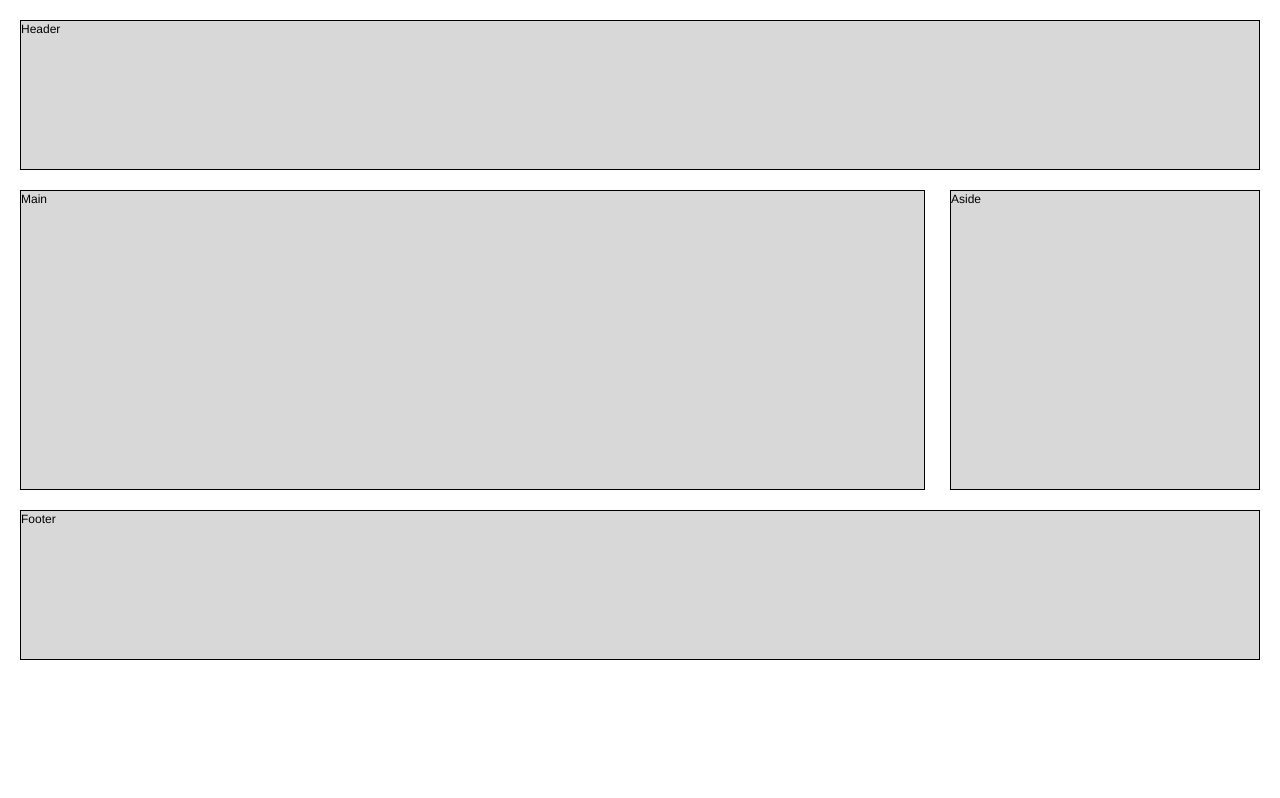
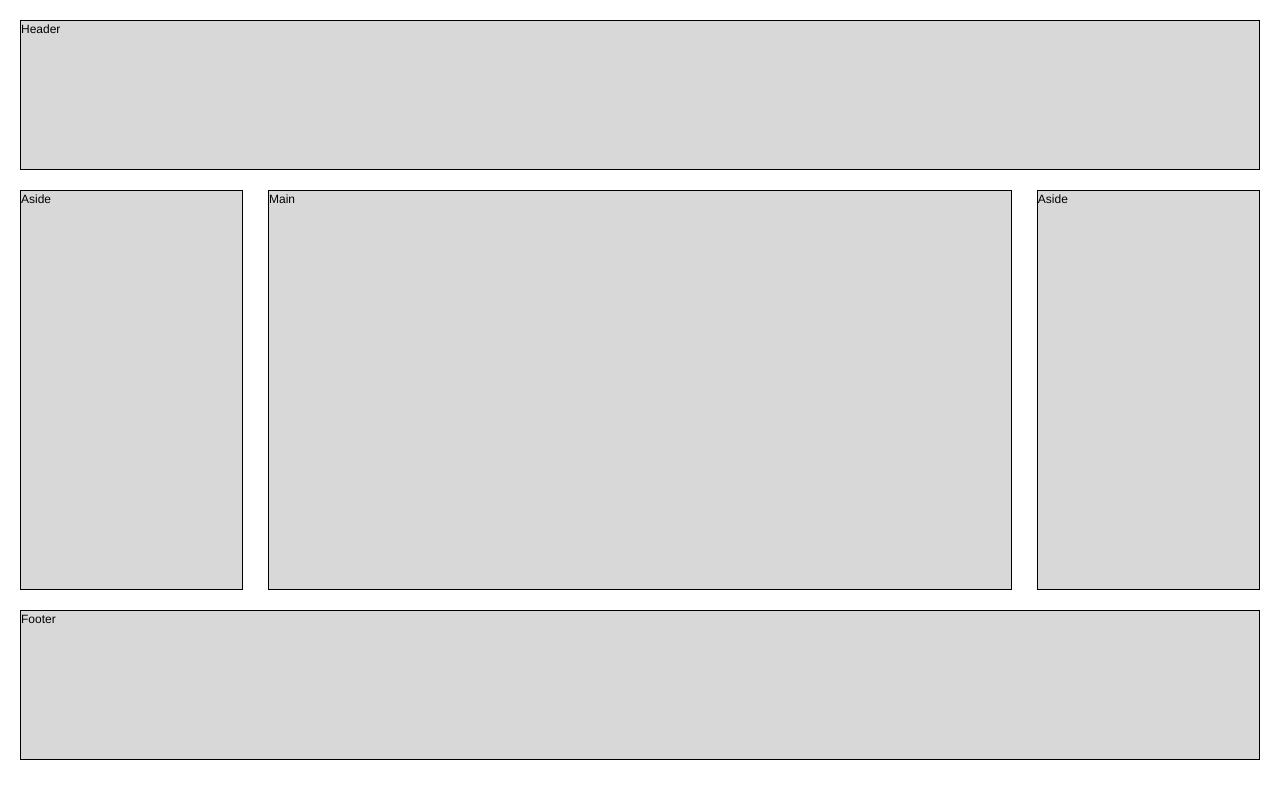
Before and after one commit to jroos1/three_column, a plain HTML site: page index.html in a window 1280 px wide. Drawn offline with nearby package versions, Linux system fonts and the light colour scheme.

Commit message:
updated final layout

```diff
--- a/css/style.css
+++ b/css/style.css
@@ -74,9 +74,10 @@ main {
      background-color: #d8d8d8;
      border: 1px solid black;
      float: left;
-     height: 300px;
-     width: 73%;
+     height: 400px;
+     width: 60%;
      margin-right: 2%;
+     margin-left: 2%;
      margin-bottom: 20px;
 }
 
@@ -85,8 +86,8 @@ aside {
      border: 1px solid black;
      float: left;
      margin-bottom: 10px;
-     height: 300px;
-     width: 25%;
+     height: 400px;
+     width: 18%;
 }
 
 footer {
--- a/index.html
+++ b/index.html
@@ -19,6 +19,10 @@
 			<h1>Header</h1>
 		</header>
 
+		<aside>
+			<h1>Aside</h1>
+		</aside>
+
 		<main>
 			<h1>Main</h1>
 		</main>
```
